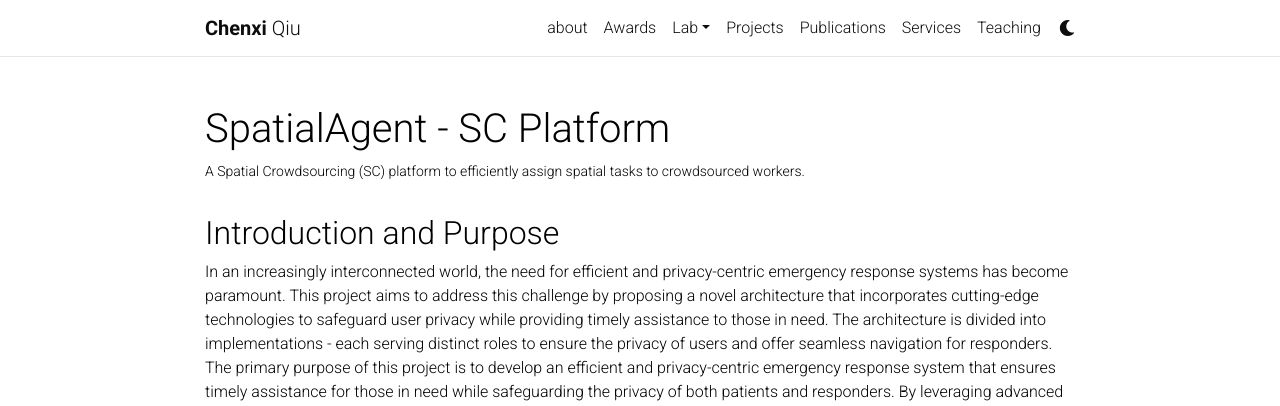
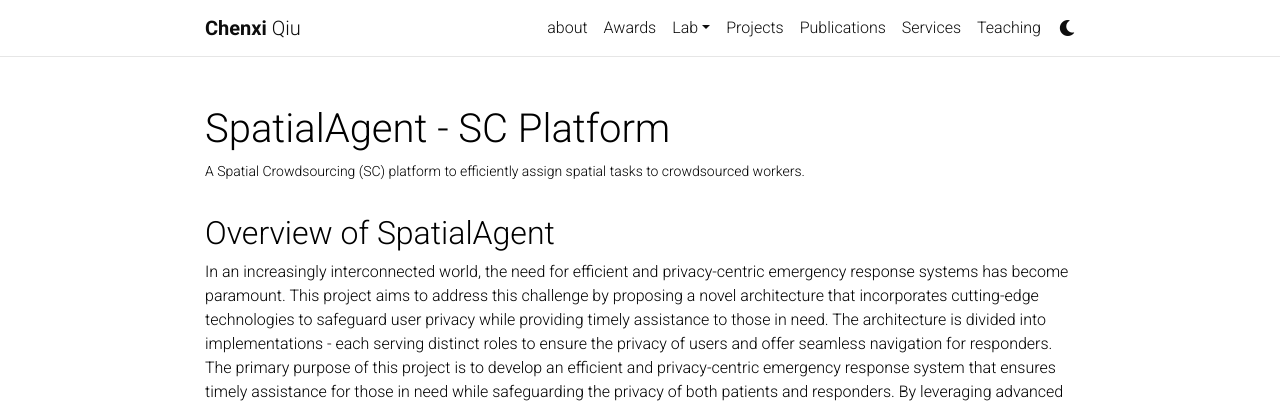
Before and after one commit to chenxiunt/chenxiunt.github.io, a Jekyll site: the page built from _projects/SpatialAgent.markdown, in a window 1280 px wide and 900 px high. Shown: the top 406 px of the window. Built offline with Jekyll 4.4.1, drawn with Linux system fonts in a browser that asks for light colours; comment, search, counter and statistics services are not loaded; a style sheet for code colours, icons or effects is not loaded.

Commit message:
Update SpatialAgent.markdown

```diff
--- a/_projects/SpatialAgent.markdown
+++ b/_projects/SpatialAgent.markdown
@@ -6,7 +6,7 @@ img: /assets/img/logo/project-spatialagent.png
 importance: 2
 ---
 
-## Introduction and Purpose
+## Overview of SpatialAgent
 In an increasingly interconnected world, the need for efficient and privacy-centric emergency response systems has become paramount. This project aims to address this challenge by proposing a novel architecture that incorporates cutting-edge technologies to safeguard user privacy while providing timely assistance to those in need. The architecture is divided into implementations - each serving distinct roles to ensure the privacy of users and offer seamless navigation for responders.
 The primary purpose of this project is to develop an efficient and privacy-centric emergency response system that ensures timely assistance for those in need while safeguarding the privacy of both patients and responders. By leveraging advanced technologies and innovative algorithms, the system aims to create a seamless and secure platform for emergency help requests and response coordination.
 
```
